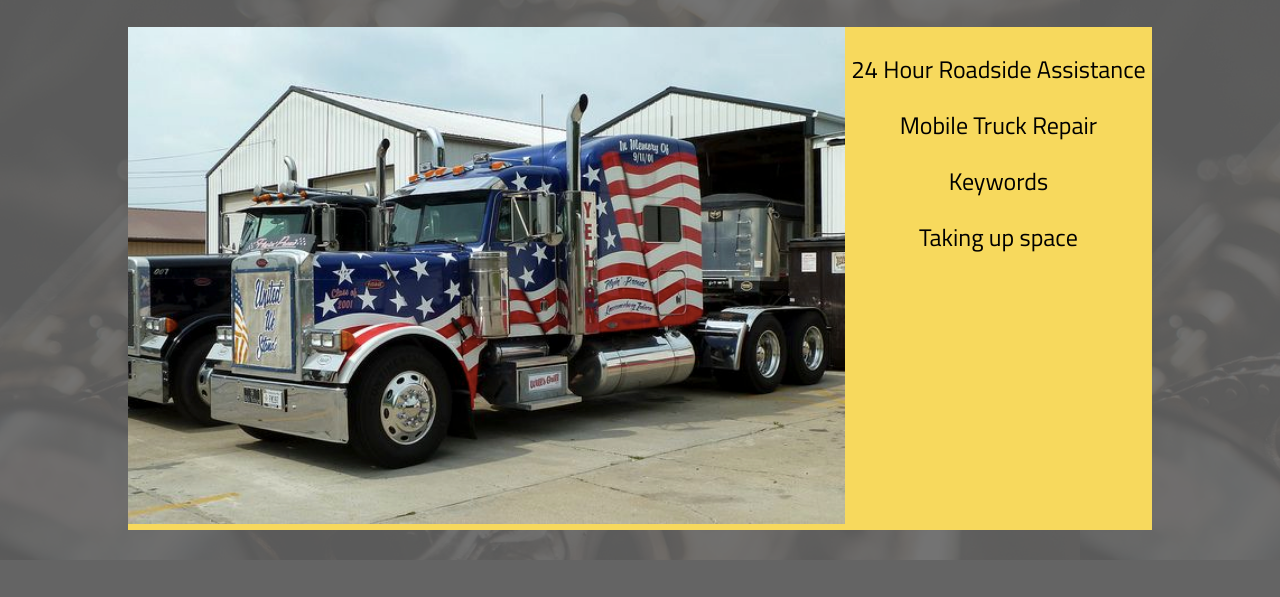
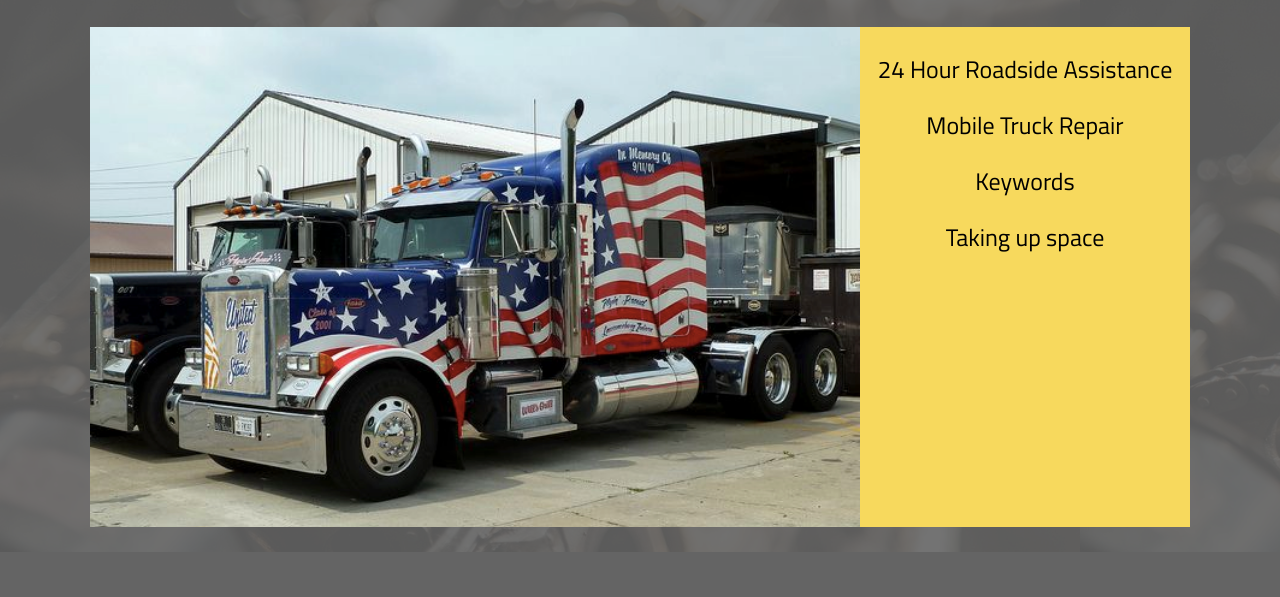
Before and after one commit to a-emery/DieselPros, a plain HTML site: page index.html in a window 1280 px wide. Shown: the part 203-800 px from the top of the page. Drawn offline with Linux system fonts and the light colour scheme.

Commit message:
Fixed some stuff that disappeared from the HTML

```diff
--- a/index.html
+++ b/index.html
@@ -17,6 +17,7 @@
       <li><span class="headerCallUs">Call Us 24/7 </span><a class="headerInfoListItemLink" href="tel:8643323424">(864)332-3424</a></li>
     </ul>
 </div>
+
 <div class="menu">
   <ul class="menuList">
     <li class="menuListItem menuActive">Home</li><!--
@@ -25,7 +26,9 @@
  --><li class="menuListItem">Contact Us</li>
   </ul>
 </div>
+
 <div class="content">
+
   <div class="subHeader">
     <img src="./images/americaTruck.png" alt="Sweet, America Semi-Truck" class="subHeaderImg">
     <div class="subHeaderListContainer">
@@ -36,4 +39,11 @@
         <li class="subHeaderListItem">Taking up space</li>
       </ul>
     </div>
-  </di
+  </div>
+
+
+</div>
+
+
+</body>
+</html>
--- a/scss/main.scss
+++ b/scss/main.scss
@@ -81,13 +81,15 @@ body {
 }
 
 .subHeader {
-  margin: 0 10%;
+  margin: 0 auto -5px auto;
   background: rgba(247, 217, 93, 1);
+  overflow: hidden;
+  height: 500px;
+  width: 1100px;
 }
 
 .subHeaderImg {
   width: 70%;
-
 }
 
 .subHeaderListContainer {
```
Also changed, not shown: css/main.css.
